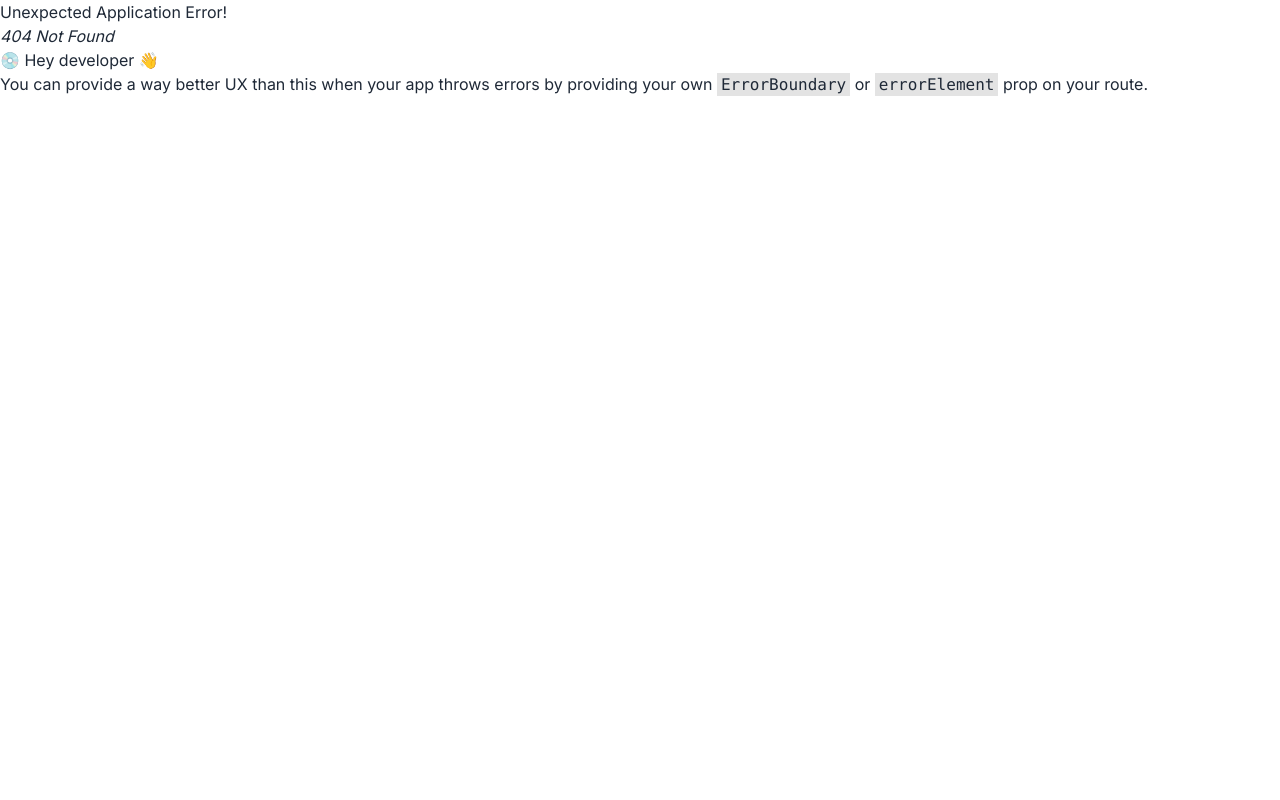
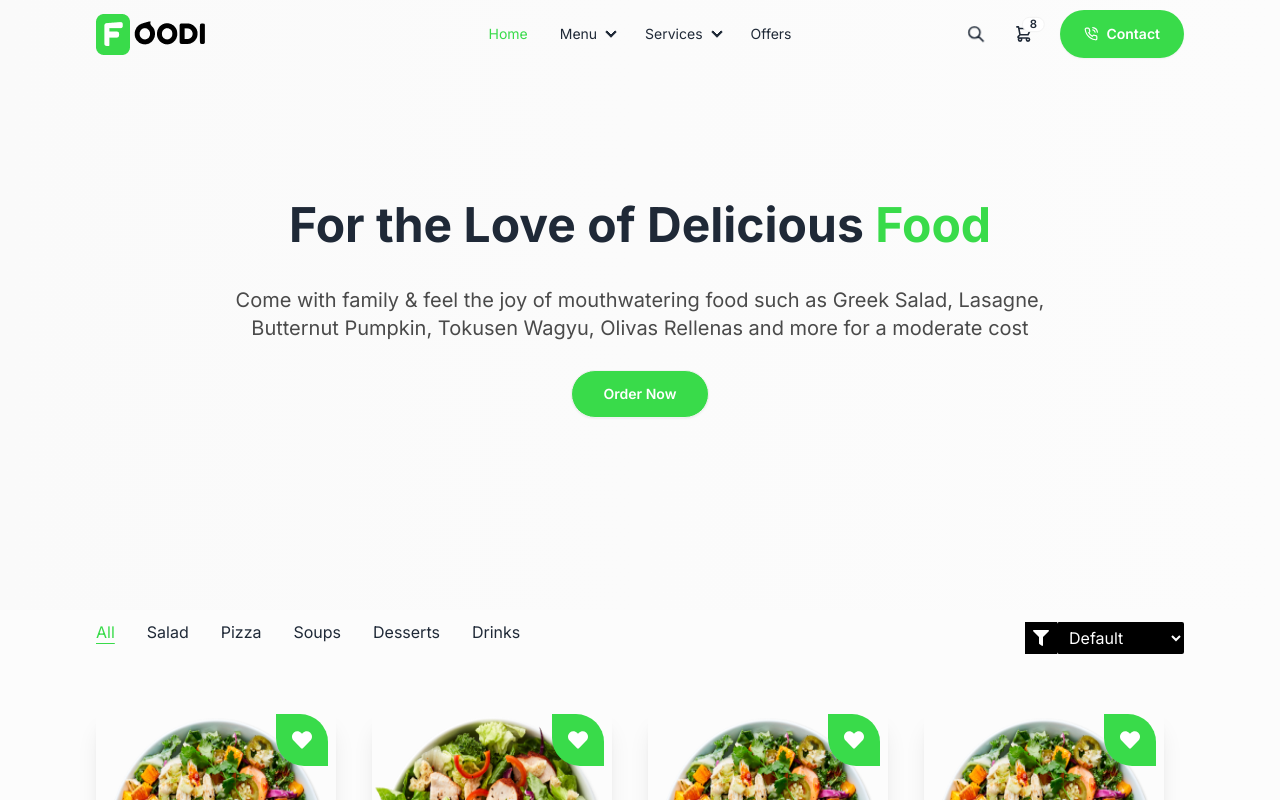
Before and after one commit to Vithurshanan/foodi, a React (Vite) app in the folder foodi-client/: page /menu in a window 1280 px wide. Before the commit this address had no page. Shown: the top 800 px of the page. Built offline with nearby package versions, Linux system fonts and the light colour scheme.

Commit message:
add menu section with filter Pagination logic and choices in varies food

```diff
--- a/foodi-client/src/components/Nav.jsx
+++ b/foodi-client/src/components/Nav.jsx
@@ -1,5 +1,5 @@
 import React, { useEffect, useState } from 'react'
-import logo from "../../public/logo.png"
+import logo from "/logo.png"
 import { FiPhoneCall } from "react-icons/fi";
 
 const Nav = () => {
@@ -25,30 +25,46 @@ const Nav = () => {
 
       const navItems = (
         <>
-            <li><a>Home</a></li>
           <li>
+            <a className="text-green" href='/'>Home</a>
+          </li>
+          <li tabIndex={0}>
             <details>
               <summary>Menu</summary>
               <ul className="p-2">
-                        <li><a>ALL</a></li>
-                        <li><a>Salad</a></li>
-                        <li><a>Pizza</a></li>
+                <li>
+                  <a href="/menu">All</a>
+                </li>
+                <li>
+                  <a>Salad</a>
+                </li>
+                <li>
+                  <a>Pizza</a>
+                </li>
+              </ul>
+            </details>
+          </li>
+          <li tabIndex={0}>
+            <details>
+              <summary>Services</summary>
+              <ul className="p-2">
+                <li>
+                  <a>Online Order</a>
+                </li>
+                <li>
+                  <a>Table Booking</a>
+                </li>
+                <li>
+                  <a>Order Tracking</a>
+                </li>
               </ul>
             </details>
           </li>
           <li>
-                <details>
-                    <summary>Services</summary>
-                    <ul className="p-2">
-                        <li><a>Online Order</a></li>
-                        <li><a>Table Booking</a></li>
-                        <li><a>Order Tracking</a></li>
-                    </ul>
-                </details>
+            <a>Offers</a>
           </li>
-            <li><a>Offers</a></li>
         </>
-    )
+      );
     return (
         <header className='max-w-screen-2xl container mx-auto fixed top-0 right-0 transition-all duration-300 ease-in-out'>
            <div className={`navbar xl:px-24 ${isSticky ? "shadow-md bg-white transition-all duration-300 ease-in-out" : "" }`}>
--- a/foodi-client/src/layout/Main.jsx
+++ b/foodi-client/src/layout/Main.jsx
@@ -6,9 +6,11 @@ import Footer from '../components/Footer'
 
 const Main = () => {
   return (
-    <div >
+    <div className="bg-prigmayBG">
      <Nav />
+     <div >
      <Outlet />
+     </div>
      <Footer />
     </div>
   )
--- /dev/null
+++ b/foodi-client/src/pages/shop/Menu.jsx
@@ -0,0 +1,195 @@
+import React, { useEffect, useState } from "react";
+import Cards from "../../components/Cards";
+import { FaFilter } from "react-icons/fa";
+
+const Menu = () => {
+  const [menu, setMenu] = useState([]);
+  const [filteredItems, setFilteredItems] = useState([]);
+  const [selectedCategory, setSelectedCategory] = useState("all");
+  const [sortOption, setSortOption] = useState("default");
+  const [currentPage, setCurrentPage] = useState(1);
+  const [itemsPerPage] = useState(8); // Number of items to display per page
+
+  useEffect(() => {
+    // Fetch data from the backend
+    const fetchData = async () => {
+      try {
+        const response = await fetch("/menu.json");
+        const data = await response.json();
+        setMenu(data);
+        setFilteredItems(data); // Initially, display all items
+      } catch (error) {
+        console.error("Error fetching data:", error);
+      }
+    };
+
+    fetchData();
+  }, []);
+
+  const filterItems = (category) => {
+    const filtered =
+      category === "all"
+        ? menu
+        : menu.filter((item) => item.category === category);
+
+    setFilteredItems(filtered);
+    setSelectedCategory(category);
+    setCurrentPage(1);
+  };
+
+  const showAll = () => {
+    setFilteredItems(menu);
+    setSelectedCategory("all");
+    setCurrentPage(1);
+  };
+
+  const handleSortChange = (option) => {
+    setSortOption(option);
+
+    // Logic for sorting based on the selected option
+    let sortedItems = [...filteredItems];
+
+    switch (option) {
+      case "A-Z":
+        sortedItems.sort((a, b) => a.name.localeCompare(b.name));
+        break;
+      case "Z-A":
+        sortedItems.sort((a, b) => b.name.localeCompare(a.name));
+        break;
+      case "low-to-high":
+        sortedItems.sort((a, b) => a.price - b.price);
+        break;
+      case "high-to-low":
+        sortedItems.sort((a, b) => b.price - a.price);
+        break;
+      default:
+        // Do nothing for the "default" case
+        break;
+    }
+
+    setFilteredItems(sortedItems);
+    setCurrentPage(1);
+  };
+
+//   console.log(filteredItems);
+  // Pagination logic
+  const indexOfLastItem = currentPage * itemsPerPage;
+  const indexOfFirstItem = indexOfLastItem - itemsPerPage;
+  const currentItems = filteredItems.slice(indexOfFirstItem, indexOfLastItem);
+
+  const paginate = (pageNumber) => setCurrentPage(pageNumber);
+
+
+  return (
+    <div>
+      {/* menu banner */}
+      <div className="max-w-screen-2xl container mx-auto xl:px-24 px-4 bg-gradient-to-r from-0% from-[#FAFAFA] to-[#FCFCFC] to-100%">
+        <div className="py-48 flex flex-col items-center justify-center">
+          {/* content */}
+          <div className=" text-center px-4 space-y-7">
+            <h2 className="md:text-5xl text-4xl font-bold md:leading-snug leading-snug">
+              For the Love of Delicious <span className="text-green">Food</span>
+            </h2>
+            <p className="text-[#4A4A4A] text-xl md:w-4/5 mx-auto">
+              Come with family & feel the joy of mouthwatering food such as
+              Greek Salad, Lasagne, Butternut Pumpkin, Tokusen Wagyu, Olivas
+              Rellenas and more for a moderate cost
+            </p>
+            <button className="bg-green font-semibold btn text-white px-8 py-3 rounded-full">
+              Order Now
+            </button>
+          </div>
+        </div>
+      </div>
+
+      {/* menu shop  */}
+      <div className="section-container">
+        <div className="flex flex-col md:flex-row flex-wrap md:justify-between items-center space-y-3 mb-8">
+
+           {/* all category buttons */}
+          <div className="flex flex-row justify-start md:items-center md:gap-8 gap-4  flex-wrap">
+            <button
+              onClick={showAll}
+              className={selectedCategory === "all" ? "active" : ""}
+            >
+              All
+            </button>
+            <button
+              onClick={() => filterItems("salad")}
+              className={selectedCategory === "salad" ? "active" : ""}
+            >
+              Salad
+            </button>
+            <button
+              onClick={() => filterItems("pizza")}
+              className={selectedCategory === "pizza" ? "active" : ""}
+            >
+              Pizza
+            </button>
+            <button
+              onClick={() => filterItems("soup")}
+              className={selectedCategory === "soup" ? "active" : ""}
+            >
+              Soups
+            </button>
+            <button
+              onClick={() => filterItems("dessert")}
+              className={selectedCategory === "dessert" ? "active" : ""}
+            >
+              Desserts
+            </button>
+            <button
+              onClick={() => filterItems("drinks")}
+              className={selectedCategory === "drinks" ? "active" : ""}
+            >
+              Drinks
+            </button>
+          </div>
+
+            {/* filter options */}
+          <div className="flex justify-end mb-4 rounded-sm">
+            <div className="bg-black p-2 ">
+              <FaFilter className="text-white h-4 w-4" />
+            </div>
+            <select
+              id="sort"
+              onChange={(e) => handleSortChange(e.target.value)}
+              value={sortOption}
+              className="bg-black text-white px-2 py-1 rounded-sm"
+            >
+              <option value="default"> Default</option>
+              <option value="A-Z">A-Z</option>
+              <option value="Z-A">Z-A</option>
+              <option value="low-to-high">Low to High</option>
+              <option value="high-to-low">High to Low</option>
+            </select>
+          </div>
+        </div>
+
+        {/* product card */}
+        <div className="grid md:grid-cols-4 sm:grid-cols-2 grid-cols-1 gap-4 ">
+          {currentItems.map((item) => (
+            <Cards key={item._id} item={item} />
+          ))}
+        </div>
+      </div>
+
+       {/* Pagination */}
+       <div className="flex justify-center my-8">
+        {Array.from({ length: Math.ceil(filteredItems.length / itemsPerPage) }).map((_, index) => (
+          <button
+            key={index + 1}
+            onClick={() => paginate(index + 1)}
+            className={`mx-1 px-3 py-1 rounded-full ${
+              currentPage === index + 1 ? "bg-green text-white" : "bg-gray-200"
+            }`}
+          >
+            {index + 1}
+          </button>
+        ))}
+      </div>
+    </div>
+  );
+};
+
+export default Menu;
```
Also changed, not shown: foodi-client/src/router/Router.jsx (+6 -1 lines). Lines whose indentation alone changed are shown as unchanged.
